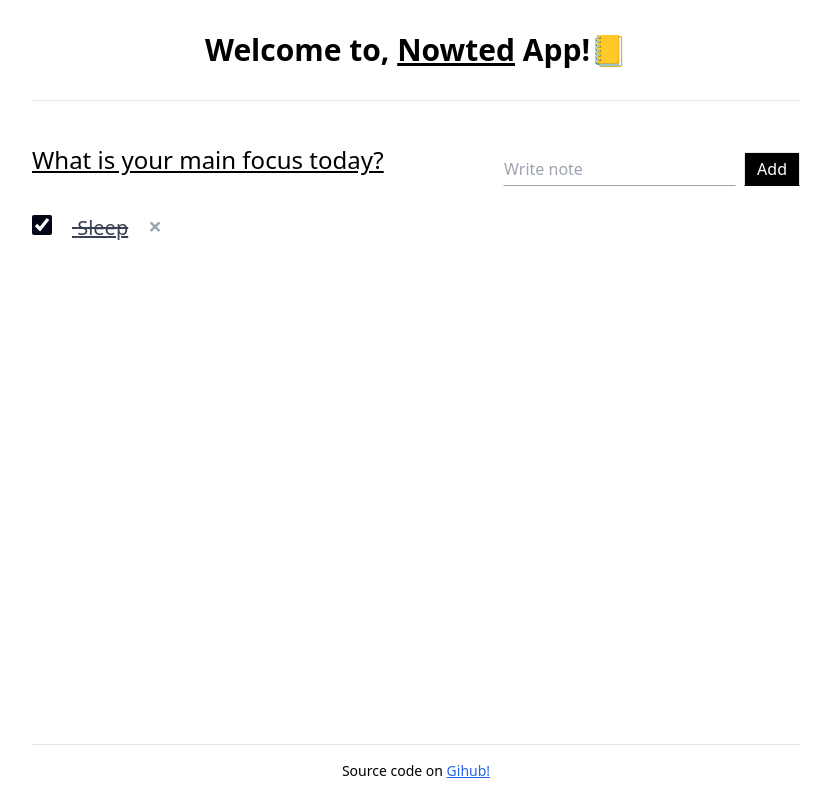
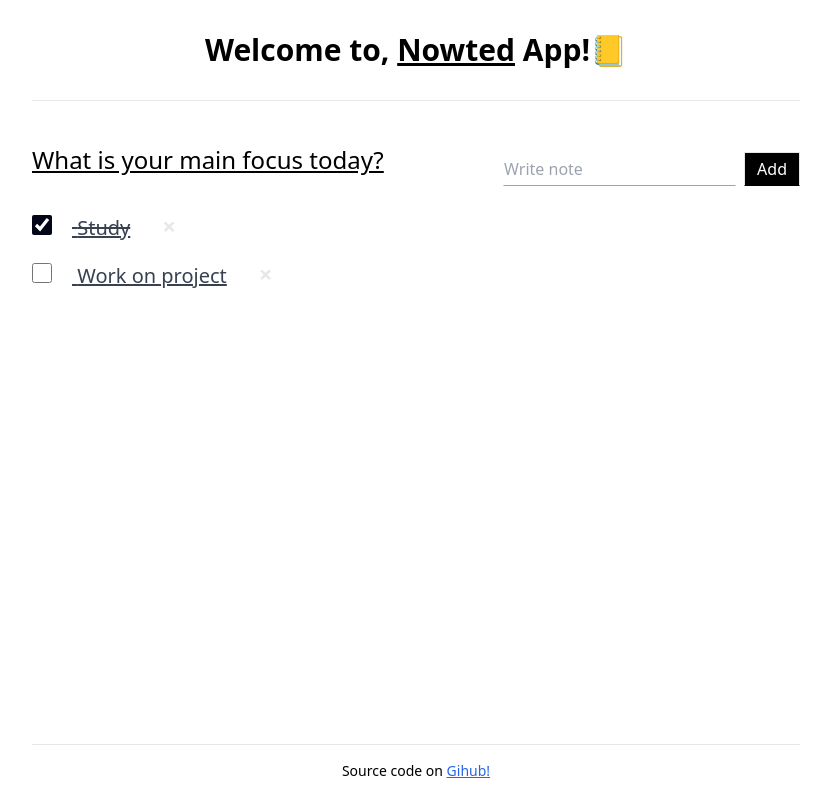
Before and after one commit to xsohe/nowted, a React (Vite) app: page / in a window 1280 px wide. Shown: the whole page, without its empty margins (224-1055 px from the left). Built offline with nearby package versions, Linux system fonts and the light colour scheme.

Commit message:
Modified item and notes json

```diff
--- a/src/components/Item.jsx
+++ b/src/components/Item.jsx
@@ -5,7 +5,7 @@
       <span style={item.checked ? { textDecoration: 'line-through' } : {}}>
         {item.quantity} {item.name}
       </span>
-      <button onClick={() => onDeleteItem(item.id)} className="ms-5 text-2xl text-gray-400 font-bold">
+      <button onClick={() => onDeleteItem(item.id)} className="ms-8 text-2xl text-gray-200 font-bold ">
         &times;
       </button>
     </li>
--- a/src/components/Notes.jsx
+++ b/src/components/Notes.jsx
@@ -3,13 +3,11 @@
 export default function GroceryList({ items, onDeleteItem, onToggleItem }) {
   return (
     <>
-      <div className="list">
-        <ul>
-          {items.map((item) => (
-            <Item item={item} key={item.id} onDeleteItem={onDeleteItem} onToggleItem={onToggleItem} />
-          ))}
-        </ul>
-      </div>
+      <ul>
+        {items.map((item) => (
+          <Item item={item} key={item.id} onDeleteItem={onDeleteItem} onToggleItem={onToggleItem} />
+        ))}
+      </ul>
     </>
   );
 }
--- a/src/json/item.json
+++ b/src/json/item.json
@@ -1,7 +1,12 @@
 [
   {
     "id": "1",
-    "name": "Sleep",
+    "name": "Study",
     "checked": true
+  },
+  {
+    "id": "2",
+    "name": "Work on project",
+    "checked": false
   }
 ]
```
